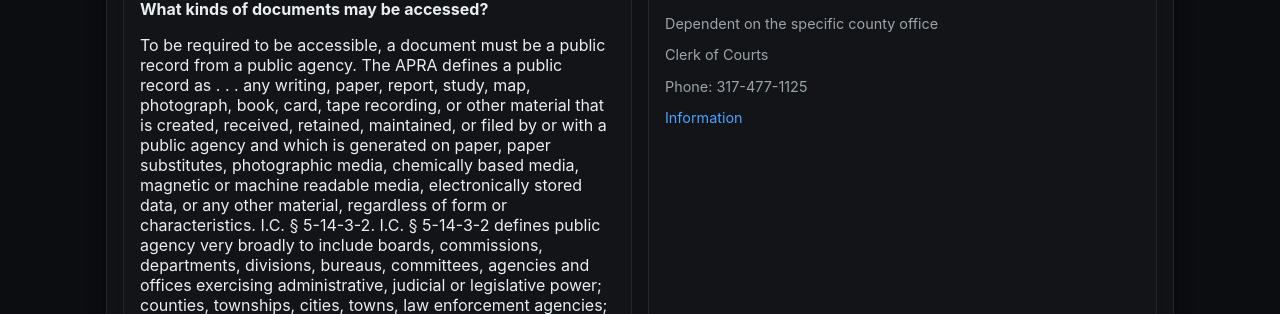
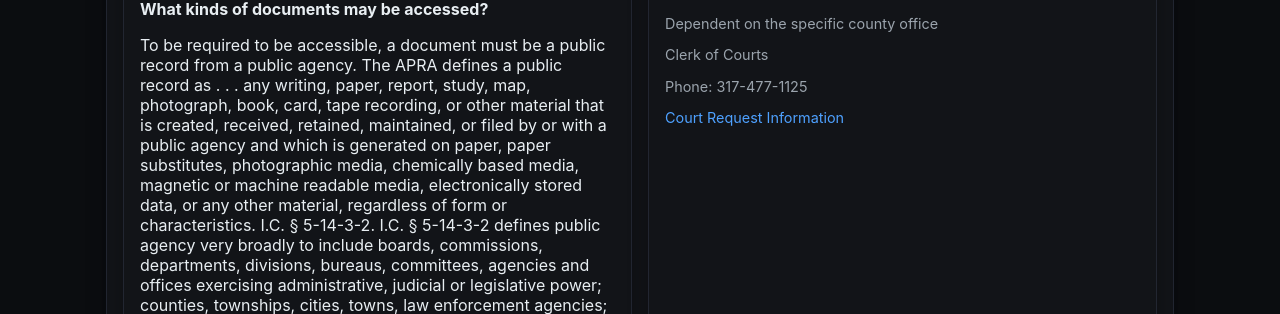
Before and after one commit to NewsNowIndy/Website, a Flask app: page /foia-laws/ in a window 1280 px wide. Shown: the part 478-792 px from the top of the page. Run offline with Flask 3, Linux system fonts and the light colour scheme.

```diff
--- a/templates/foia.html
+++ b/templates/foia.html
@@ -221,7 +221,7 @@
       <p class="small">Phone: 317-477-1125</p>
       <p class="small">
         <a href="https://www.hancockin.gov/187/Public-Records-Request" target="_blank" rel="noopener">
-          Information
+          Court Request Information
         </a>
       </p>
     </div>
```
